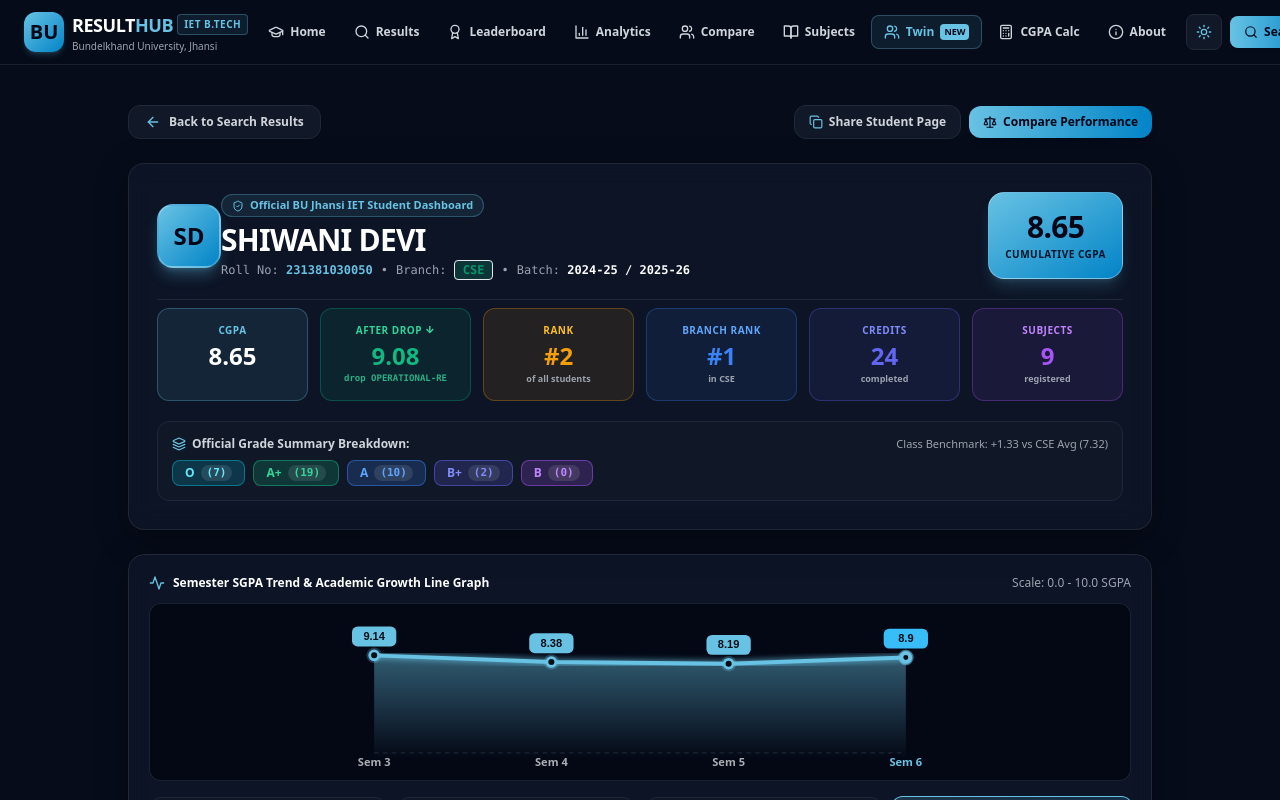
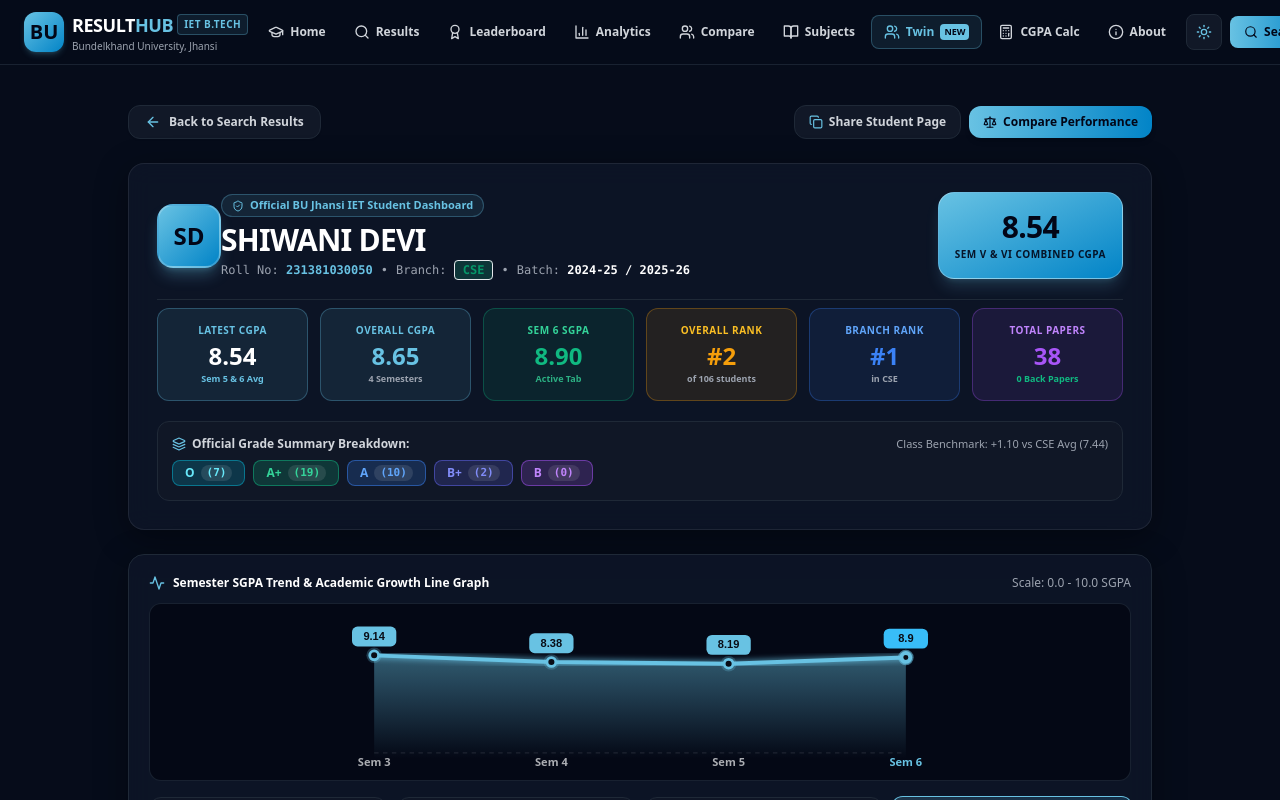
Before and after one commit to adityak39l/BU-Result-HUB, a Next.js app: page /student in a window 1280 px wide. Shown: the top 800 px of the page. Built offline with nearby package versions, Linux system fonts and the light colour scheme.

Commit message:
Update Student Dashboard to calculate average CGPA based on latest semesters (Sem 5 & 6)

```diff
--- a/components/StudentDashboard.jsx
+++ b/components/StudentDashboard.jsx
@@ -52,20 +52,45 @@ export default function StudentDashboard({ rollNo }) {
     }
   };
 
-  // Branch average CGPA benchmark
+  // 1. Latest Session CGPA (Sem 5 & 6 Combined Average for Batch 2025-26, or latest available sems)
+  const latestSems = student?.semesters?.filter(s => s.sem === 5 || s.sem === 6) || [];
+  const latestAvgCgpa = latestSems.length > 0
+    ? (latestSems.reduce((acc, curr) => acc + curr.sgpa, 0) / latestSems.length).toFixed(2)
+    : (student?.semesters?.length > 0
+        ? (student.semesters.reduce((acc, curr) => acc + curr.sgpa, 0) / student.semesters.length).toFixed(2)
+        : (student?.cgpa?.toFixed(2) || '0.00'));
+
+  // 2. Cumulative All-Semesters CGPA
+  const allSems = student?.semesters || [];
+  const cumulativeCgpa = allSems.length > 0
+    ? (allSems.reduce((acc, curr) => acc + curr.sgpa, 0) / allSems.length).toFixed(2)
+    : (student?.cgpa?.toFixed(2) || '0.00');
+
+  // Branch average benchmark calculated using latest session CGPA across branch
   const branchStudents = STUDENTS.filter(s => s.branch === student?.branch);
   const branchAvgCgpa = branchStudents.length > 0
-    ? (branchStudents.reduce((acc, curr) => acc + curr.cgpa, 0) / branchStudents.length).toFixed(2)
+    ? (branchStudents.reduce((acc, curr) => {
+        const sL = curr?.semesters?.filter(s => s.sem === 5 || s.sem === 6) || [];
+        const score = sL.length > 0
+          ? (sL.reduce((a, b) => a + b.sgpa, 0) / sL.length)
+          : curr.cgpa;
+        return acc + score;
+      }, 0) / branchStudents.length).toFixed(2)
     : '8.00';
 
-  const diffVsBranchAvg = (student?.cgpa - parseFloat(branchAvgCgpa)).toFixed(2);
-  const isAboveBranchAvg = diffVsBranchAvg >= 0;
+  const diffVsBranchAvg = (parseFloat(latestAvgCgpa) - parseFloat(branchAvgCgpa)).toFixed(2);
+  const isAboveBranchAvg = parseFloat(diffVsBranchAvg) >= 0;
 
   // Grade summary counts across all available semesters
   const gradeCounts = { 'O': 0, 'A+': 0, 'A': 0, 'B+': 0, 'B': 0, 'C': 0, 'F': 0 };
+  let totalAllSubs = 0;
+  let totalAllCredits = 0;
+
   if (student?.semesterSubjects) {
     Object.values(student.semesterSubjects).forEach(subs => {
+      totalAllSubs += subs.length;
       subs.forEach(sub => {
+        totalAllCredits += (sub.credit || 3);
         const g = sub.grade?.trim();
         if (gradeCounts[g] !== undefined) {
           gradeCounts[g] += 1;
@@ -73,19 +98,15 @@ export default function StudentDashboard({ rollNo }) {
       });
     });
   } else if (student?.currentSemSubjects) {
+    totalAllSubs = student.currentSemSubjects.length;
     student.currentSemSubjects.forEach(sub => {
+      totalAllCredits += (sub.credit || 3);
       const g = sub.grade?.trim();
       if (gradeCounts[g] !== undefined) {
         gradeCounts[g] += 1;
       }
     });
   }
-
-  // Average CGPA & Lowest Subject Drop Calculation
-  const semCount = student?.semesters?.length || 1;
-  const semSgpas = student?.semesters?.map(s => s.sgpa) || [];
-  const semSum = semSgpas.reduce((acc, curr) => acc + curr, 0);
-  const calculatedAvgCgpa = semCount > 0 ? (semSum / semCount).toFixed(2) : student?.cgpa;
 
   // Available semesters for student
   const availableSems = student?.semesterSubjects
@@ -96,58 +117,12 @@ export default function StudentDashboard({ rollNo }) {
     ? activeSemFilter
     : availableSems[availableSems.length - 1];
 
+  const activeSemObj = student?.semesters?.find(s => s.sem === currentActiveSem);
+  const activeSemSgpa = activeSemObj ? activeSemObj.sgpa.toFixed(2) : '-';
+
   const displayedSubjects = (student?.semesterSubjects && student.semesterSubjects[currentActiveSem])
     || student?.currentSemSubjects
     || [];
-
-  // Calculate lowest subject drop impact (NSUT Style: "AFTER DROP ↓")
-  let lowestSubCode = 'COURSE';
-  let lowestSubMarksRatio = 1.0;
-  let totalMarksObtained = 0;
-  let totalMarksMax = 0;
-
-  displayedSubjects.forEach((sub) => {
-    let obtNum = 0;
-    let maxNum = 150;
-    if (sub.totalStr && sub.totalStr.includes('/')) {
-      const parts = sub.totalStr.replace('Tot:', '').split('/');
-      obtNum = parseFloat(parts[0]) || 0;
-      maxNum = parseFloat(parts[1]) || 150;
-    }
-    const ratio = maxNum > 0 ? (obtNum / maxNum) : 1.0;
-    if (ratio < lowestSubMarksRatio) {
-      lowestSubMarksRatio = ratio;
-      lowestSubCode = sub.code;
-    }
-    totalMarksObtained += obtNum;
-    totalMarksMax += maxNum;
-  });
-
-  // Calculate AFTER DROP CGPA excluding the lowest scoring paper
-  let afterDropCgpa = (parseFloat(calculatedAvgCgpa) * 1.05).toFixed(2);
-  const lowestSub = displayedSubjects.find(s => s.code === lowestSubCode);
-
-  if (lowestSub && totalMarksMax > 150) {
-    let obtNum = 0;
-    let maxNum = 150;
-    if (lowestSub.totalStr && lowestSub.totalStr.includes('/')) {
-      const parts = lowestSub.totalStr.replace('Tot:', '').split('/');
-      obtNum = parseFloat(parts[0]) || 0;
-      maxNum = parseFloat(parts[1]) || 150;
-    }
-    const remObt = totalMarksObtained - obtNum;
-    const remMax = totalMarksMax - maxNum;
-    if (remMax > 0) {
-      const calculatedDrop = ((remObt / remMax) * 10.0).toFixed(2);
-      if (parseFloat(calculatedDrop) > parseFloat(calculatedAvgCgpa)) {
-        afterDropCgpa = calculatedDrop;
-      } else {
-        afterDropCgpa = (parseFloat(calculatedAvgCgpa) * 1.05).toFixed(2);
-      }
-    }
-  }
-
-  if (parseFloat(afterDropCgpa) > 10.0) afterDropCgpa = '9.90';
 
   // Total credits & subjects count for displayed semester
   const totalCredits = displayedSubjects.reduce((acc, curr) => acc + (curr.credit || 3), 0) || 24;
@@ -240,57 +215,58 @@ export default function StudentDashboard({ rollNo }) {
             </div>
           </div>
 
-          {/* Cumulative CGPA Card */}
-          <div className="bg-gradient-to-br from-[#68c2e3] to-sky-600 text-slate-950 p-4 rounded-2xl text-center shadow-lg shadow-[#68c2e3]/20 border border-white/30 shrink-0 self-stretch md:self-auto flex flex-col justify-center min-w-[130px]">
-            <div className="text-3xl font-black tracking-tight">{calculatedAvgCgpa}</div>
-            <div className="text-[10px] uppercase font-black tracking-wider opacity-90 mt-0.5">Cumulative CGPA</div>
+          {/* Latest Session CGPA Hero Badge */}
+          <div className="bg-gradient-to-br from-[#68c2e3] to-sky-600 text-slate-950 p-4 rounded-2xl text-center shadow-lg shadow-[#68c2e3]/20 border border-white/30 shrink-0 self-stretch md:self-auto flex flex-col justify-center min-w-[140px]">
+            <div className="text-3xl font-black tracking-tight">{latestAvgCgpa}</div>
+            <div className="text-[10px] uppercase font-black tracking-wider opacity-90 mt-0.5">
+              {latestSems.length > 0 ? 'Sem V & VI Combined CGPA' : 'Average CGPA'}
+            </div>
           </div>
         </div>
 
         {/* 🏆 6 NSUT ResultHub Performance Metric Cards Grid */}
         <div className="grid grid-cols-2 sm:grid-cols-3 lg:grid-cols-6 gap-3 pt-2 border-t border-slate-200 dark:border-gray-800">
 
-          {/* 1. CGPA Card */}
+          {/* 1. Latest Session CGPA Card */}
           <div className="p-3.5 rounded-xl bg-[#68c2e3]/10 border border-[#68c2e3]/30 text-center">
-            <div className="text-[10px] text-[#68c2e3] font-black uppercase tracking-wider">CGPA</div>
-            <div className="text-2xl font-black text-slate-900 dark:text-white mt-0.5">{calculatedAvgCgpa}</div>
+            <div className="text-[10px] text-[#68c2e3] font-black uppercase tracking-wider">LATEST CGPA</div>
+            <div className="text-2xl font-black text-slate-900 dark:text-white mt-0.5">{latestAvgCgpa}</div>
+            <div className="text-[9px] text-[#68c2e3] font-bold">Sem 5 & 6 Avg</div>
           </div>
 
-          {/* 2. AFTER DROP ↓ Card */}
-          <div className="p-3.5 rounded-xl bg-emerald-500/10 border border-emerald-500/30 text-center">
-            <div className="text-[10px] text-emerald-600 dark:text-emerald-400 font-black uppercase tracking-wider">AFTER DROP ↓</div>
-            <div className="text-2xl font-black text-emerald-500 mt-0.5">{afterDropCgpa}</div>
-            <div className="text-[9px] font-mono text-emerald-600/80 dark:text-emerald-400/80 font-bold truncate">
-              drop {lowestSubCode}
-            </div>
+          {/* 2. Cumulative 4-Sem CGPA Card */}
+          <div className="p-3.5 rounded-xl bg-sky-500/10 border border-sky-500/30 text-center">
+            <div className="text-[10px] text-sky-600 dark:text-sky-400 font-black uppercase tracking-wider">OVERALL CGPA</div>
+            <div className="text-2xl font-black text-sky-500 mt-0.5">{cumulativeCgpa}</div>
+            <div className="text-[9px] text-slate-500 dark:text-gray-400 font-bold">{allSems.length} Semesters</div>
           </div>
 
-          {/* 3. RANK Card */}
-          <div className="p-3.5 rounded-xl bg-amber-500/10 border border-amber-500/30 text-center">
-            <div className="text-[10px] text-amber-600 dark:text-amber-400 font-black uppercase tracking-wider">RANK</div>
-            <div className="text-2xl font-black text-amber-500 mt-0.5">#{student.rank}</div>
-            <div className="text-[9px] text-slate-500 dark:text-gray-400 font-bold">of all students</div>
+          {/* 3. Selected Semester SGPA Card */}
+          <div className="p-3.5 rounded-xl bg-emerald-500/10 border border-emerald-500/30 text-center">
+            <div className="text-[10px] text-emerald-600 dark:text-emerald-400 font-black uppercase tracking-wider">SEM {currentActiveSem} SGPA</div>
+            <div className="text-2xl font-black text-emerald-500 mt-0.5">{activeSemSgpa}</div>
+            <div className="text-[9px] text-emerald-600/80 dark:text-emerald-400/80 font-bold">Active Tab</div>
           </div>
 
-          {/* 4. BRANCH RANK Card */}
+          {/* 4. Overall Rank Card */}
+          <div className="p-3.5 rounded-xl bg-amber-500/10 border border-amber-500/30 text-center">
+            <div className="text-[10px] text-amber-600 dark:text-amber-400 font-black uppercase tracking-wider">OVERALL RANK</div>
+            <div className="text-2xl font-black text-amber-500 mt-0.5">#{student.rank}</div>
+            <div className="text-[9px] text-slate-500 dark:text-gray-400 font-bold">of 106 students</div>
+          </div>
+
+          {/* 5. Branch Rank Card */}
           <div className="p-3.5 rounded-xl bg-blue-500/10 border border-blue-500/30 text-center">
             <div className="text-[10px] text-blue-600 dark:text-blue-400 font-black uppercase tracking-wider">BRANCH RANK</div>
             <div className="text-2xl font-black text-blue-500 mt-0.5">#{student.branchRank}</div>
             <div className="text-[9px] text-slate-500 dark:text-gray-400 font-bold">in {student.branch}</div>
           </div>
 
-          {/* 5. CREDITS Card */}
-          <div className="p-3.5 rounded-xl bg-indigo-500/10 border border-indigo-500/30 text-center">
-            <div className="text-[10px] text-indigo-600 dark:text-indigo-400 font-black uppercase tracking-wider">CREDITS</div>
-            <div className="text-2xl font-black text-indigo-500 mt-0.5">{totalCredits}</div>
-            <div className="text-[9px] text-slate-500 dark:text-gray-400 font-bold">completed</div>
-          </div>
-
-          {/* 6. SUBJECTS Card */}
+          {/* 6. Total Registered Papers Card */}
           <div className="p-3.5 rounded-xl bg-purple-500/10 border border-purple-500/30 text-center">
-            <div className="text-[10px] text-purple-600 dark:text-purple-400 font-black uppercase tracking-wider">SUBJECTS</div>
-            <div className="text-2xl font-black text-purple-500 mt-0.5">{totalSubjectsCount}</div>
-            <div className="text-[9px] text-slate-500 dark:text-gray-400 font-bold">registered</div>
+            <div className="text-[10px] text-purple-600 dark:text-purple-400 font-black uppercase tracking-wider">TOTAL PAPERS</div>
+            <div className="text-2xl font-black text-purple-500 mt-0.5">{totalAllSubs || totalSubjectsCount}</div>
+            <div className="text-[9px] text-emerald-500 font-bold">0 Back Papers</div>
           </div>
         </div>
 
```
